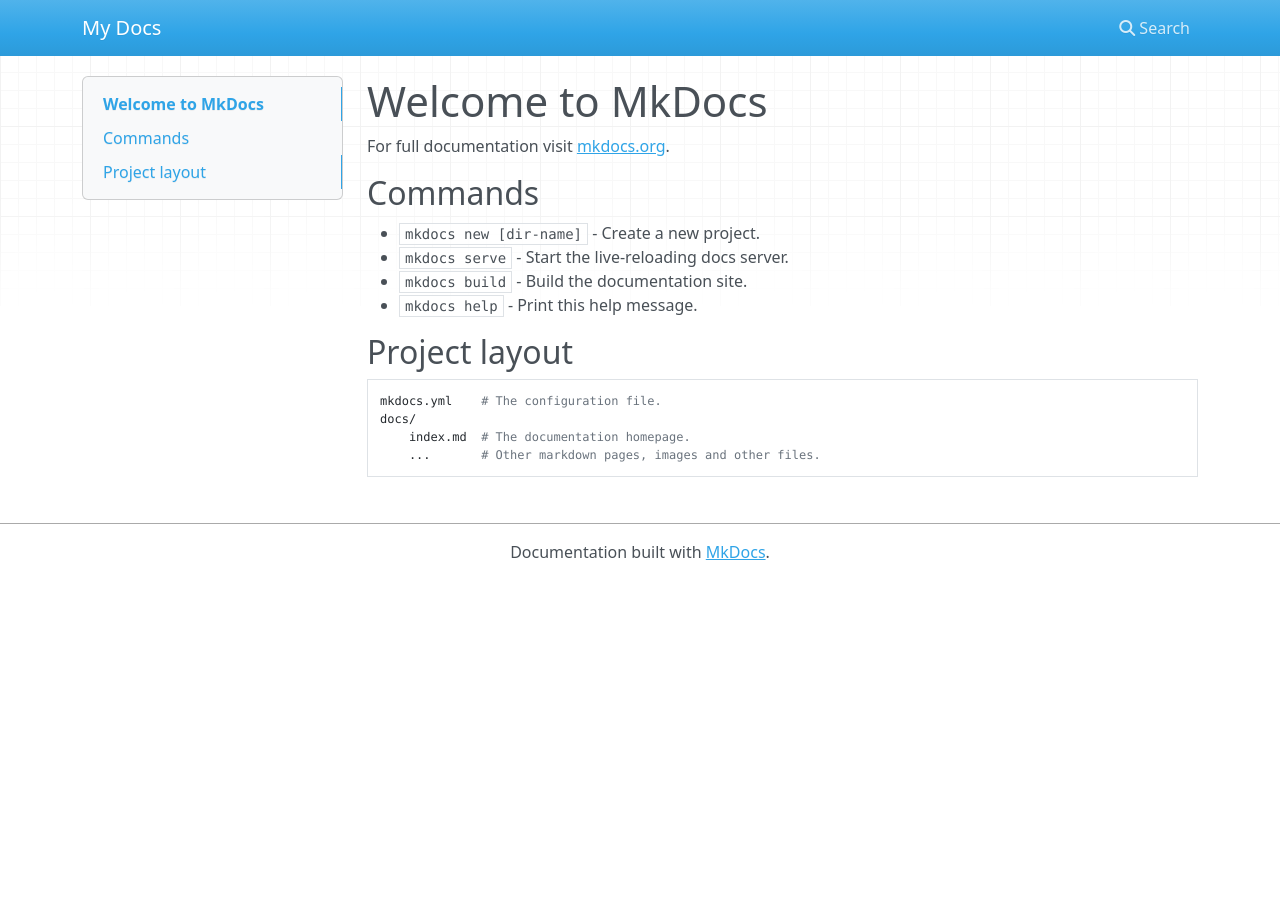
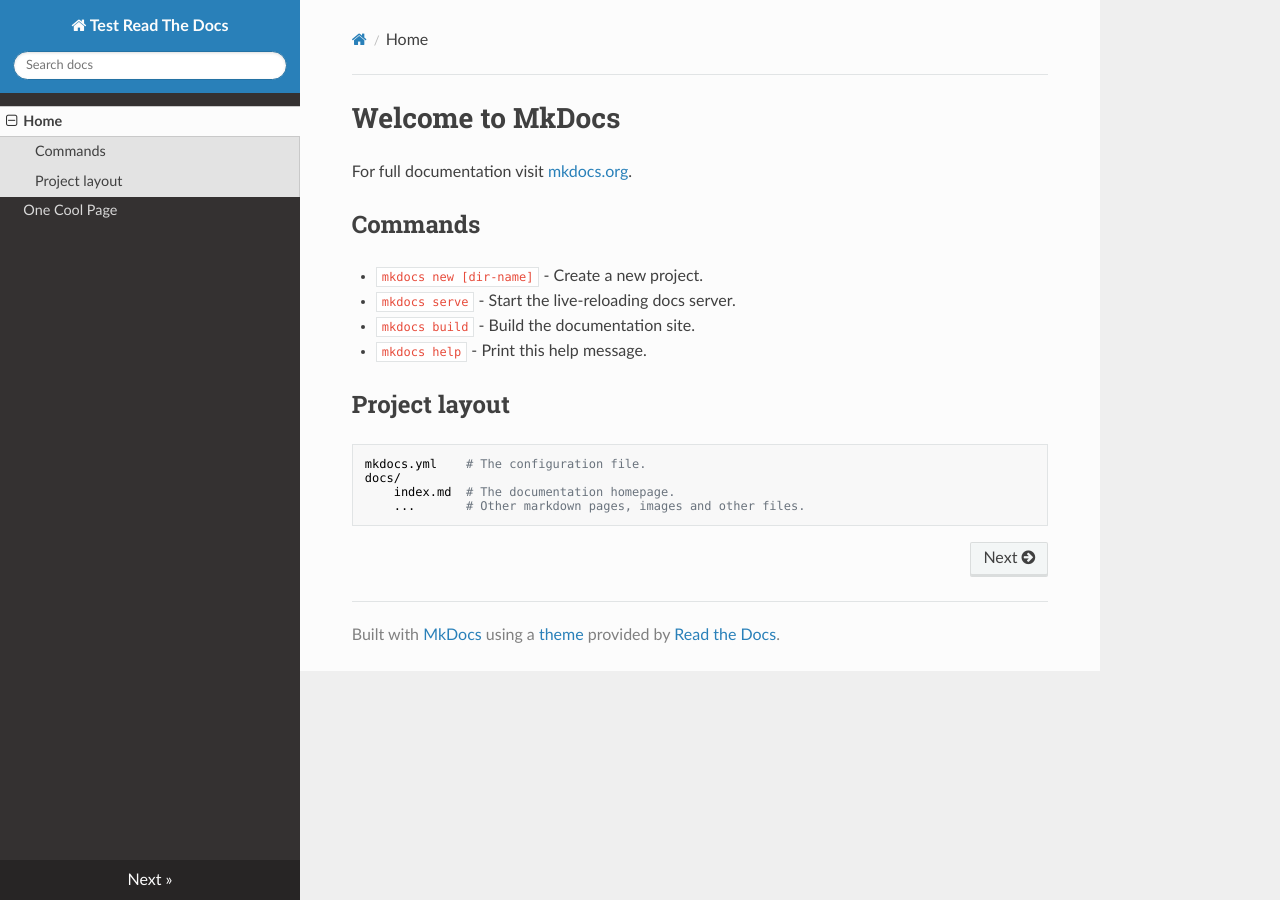
Before and after one commit to dirkrombauts/TestReadTheDocs, an MkDocs documentation site: the page built from docs/index.md, in a window 1280 px wide. Built offline with MkDocs 1.6.1, drawn with Linux system fonts in a browser that asks for light colours; nearby versions of some CDN libraries; old or Windows-style settings are respelled for this version of MkDocs.

Commit message:
Add a page and some settings

```diff
--- a/mkdocs.yml
+++ b/mkdocs.yml
@@ -1 +1,5 @@
-site_name: My Docs
+site_name: Test Read The Docs
+pages:
+- [index.md, Home]
+- [onepage.md, One Cool Page]
+theme: readthedocs
```
Also changed, not shown: docs/onepage.md (added, +8 -0 lines).
